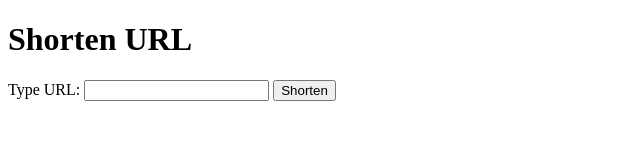
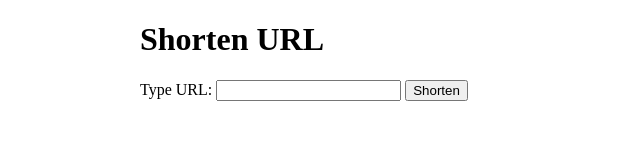
Before and after one commit to lunarmelon/shortener_app, a plain HTML site: page static/index.html in a window 1280 px wide. Shown: the whole page, without its empty margins (0-640 px from the left). Drawn offline with Linux system fonts and the light colour scheme.

Commit message:
feat(styles): add style.css

```diff
--- a/static/index.html
+++ b/static/index.html
@@ -4,6 +4,7 @@
     <meta charset="UTF-8" />
     <meta name="viewport" content="width=device-width, initial-scale=1.0" />
     <title>Shorten URL</title>
+    <link rel="stylesheet" href="/static/style.css" />
   </head>
   <body>
     <h1>Shorten URL</h1>
--- /dev/null
+++ b/static/style.css
@@ -0,0 +1,4 @@
+body {
+	margin: auto;
+	max-width: 1000px;
+}
```
